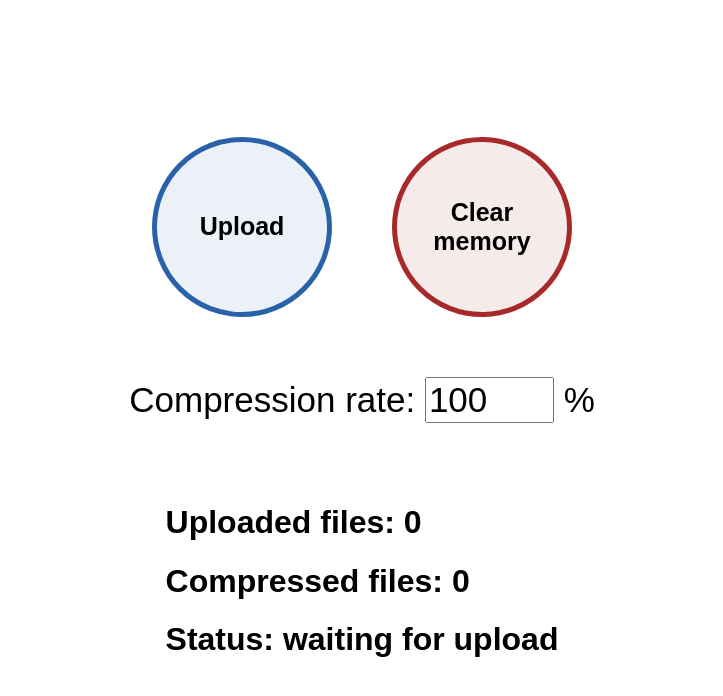
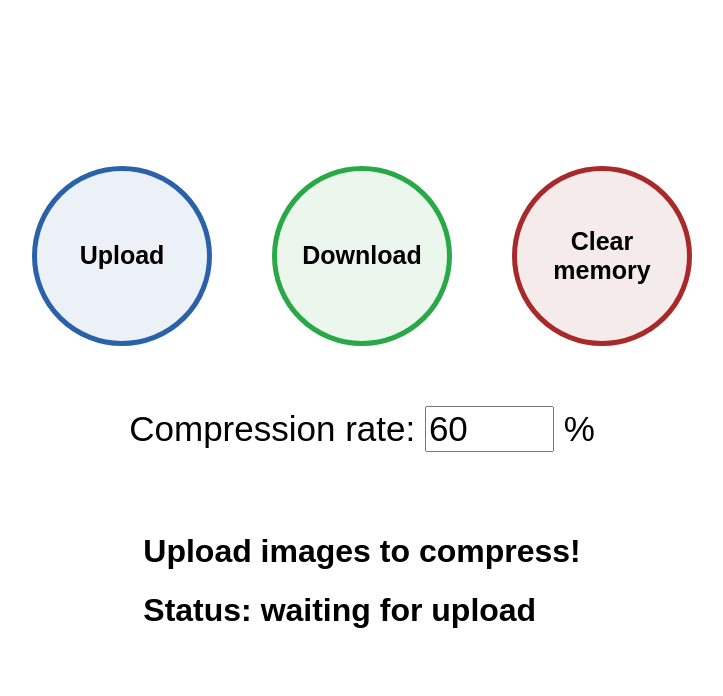
Before and after one commit to WawrzenskiPatryk/local-img-compress, a Vue app: page / in a window 1280 px wide. Shown: the top 696 px of the page, without its empty margins (278-1001 px from the left). Built offline with nearby package versions, Linux system fonts and the light colour scheme.

Commit message:
remove compress button and add compressing right after upload

```diff
--- a/src/App.vue
+++ b/src/App.vue
@@ -1,11 +1,7 @@
 <template>
   <main class="compressor">
     <div class="compressor__buttons">
-      <button
-        v-show="uploadedAmount === 0"
-        class="compressor__upload-button"
-        @click="onUploadButtonClick"
-      >
+      <button class="compressor__upload-button" @click="onUploadButtonClick">
         Upload
         <input
           multiple
@@ -17,14 +13,6 @@
         />
       </button>
       <button
-        v-if="!isReadyToDownload && uploadedAmount !== 0"
-        class="compressor__upload-button compressor__upload-button--compress"
-        @click="compressFiles"
-      >
-        Compress
-      </button>
-      <button
-        v-else-if="isReadyToDownload"
         class="compressor__upload-button compressor__upload-button--download"
         @click="downloadFiles"
       >
@@ -50,8 +38,7 @@
       %
     </div>
     <div>
-      <h1>Uploaded files: {{ uploadedAmount }}</h1>
-      <h1>Compressed files: {{ compressedAmount }}</h1>
+      <h1>{{ counterMessage }}</h1>
       <h1>Status: {{ compressionStatus }}</h1>
     </div>
   </main>
@@ -65,12 +52,20 @@ const minifiedImages = ref([]);
 const uploadInput = ref();
 const uploadedAmount = ref(0);
 const compressedAmount = ref(0);
-const compressionRate = ref(100);
+const compressionRate = ref(60);
 const isCompressionLoading = ref(false);
 
 const isReadyToDownload = computed(() => {
   const difference = uploadedAmount.value - compressedAmount.value;
   return !difference && !!uploadedAmount.value;
+});
+
+const counterMessage = computed(() => {
+  if (uploadedAmount.value > 0) {
+    return `Compressed images: ${compressedAmount.value} / ${uploadedAmount.value}`;
+  } else {
+    return "Upload images to compress!";
+  }
 });
 
 const compressionStatus = computed(() => {
@@ -92,21 +87,21 @@ function onUploadButtonClick() {
 function onInputChange() {
   const images = Array.from(uploadInput.value.files);
   uploadedAmount.value += images.length;
+  compressFiles();
 }
 
 async function compressFiles() {
-  if (isCompressionLoading.value || isReadyToDownload.value) return;
   isCompressionLoading.value = true;
   const images = Array.from(uploadInput.value.files);
   images.forEach((file) => {
     new Compressor(file, {
       quality: compressionRate.value / 100,
       success(result) {
-        const file = new File([result], `min-${result.name}`);
+        const fileName = `min-${result.name}`;
+        const file = new File([result], fileName);
         minifiedImages.value.push(file);
         compressedAmount.value++;
         if (compressedAmount.value === uploadedAmount.value) {
-          images.value = null;
           isCompressionLoading.value = false;
         }
       },
@@ -118,6 +113,7 @@ async function compressFiles() {
 }
 
 function downloadFiles() {
+  if (isCompressionLoading.value || !uploadedAmount.value) return;
   console.log(minifiedImages.value);
 }
 
```
